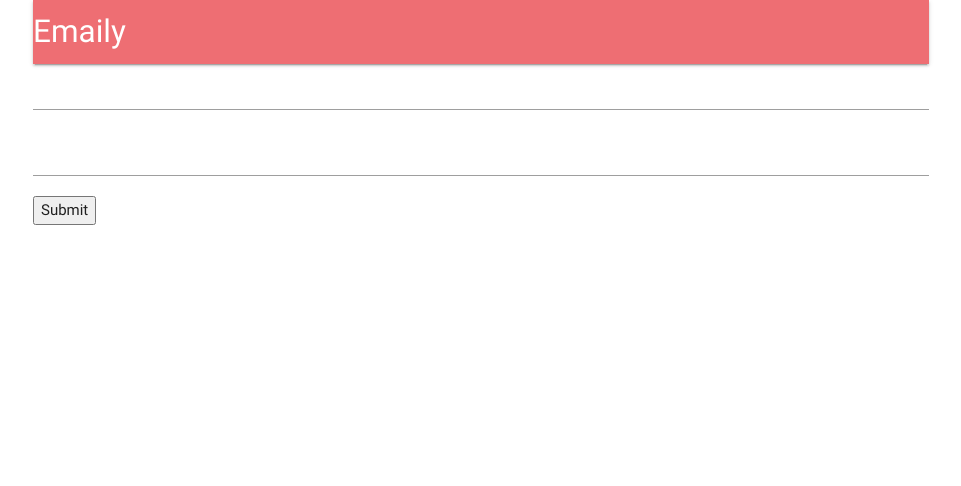
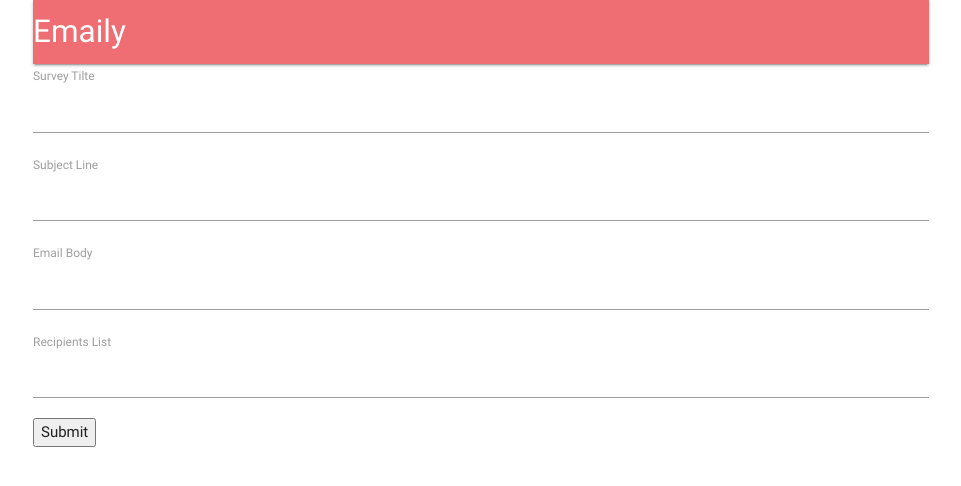
Before and after one commit to sapta94/SurveyApp, a React (Create React App) app in the folder client/: page /survey/new in a window 1280 px wide. Shown: the top 486 px of the page, without its empty margins (159-1120 px from the left). Built offline with nearby package versions, Linux system fonts and the light colour scheme; no server answers.

Commit message:
survey form modified

```diff
--- /dev/null
+++ b/client/src/components/Surveys/SurveyField.js
@@ -0,0 +1,10 @@
+import React from 'react'
+
+export default ({input,label}) => {
+    return(
+        <div>
+            <label>{label}</label>
+            <input {...input} />
+        </div>
+    )
+}
--- a/client/src/components/Surveys/SurveyForm.js
+++ b/client/src/components/Surveys/SurveyForm.js
@@ -1,13 +1,23 @@
 import React,{Component} from 'react';
 import {reduxForm,Field} from 'redux-form'
+import SurveyField from './SurveyField'
 
 class SurveyForm extends Component{
+    renderFileds(){
+        return(
+            <div>
+                <Field label="Survey Tilte" type="text" name="title" component={SurveyField} />
+                <Field label="Subject Line" type="text" name="subject" component={SurveyField} />
+                <Field label="Email Body" type="text" name="body" component={SurveyField} />
+                <Field label="Recipients List" type="text" name="emails" component={SurveyField} />
+            </div>
+        )
+    }
     render(){
         return(
             <div>
                 <form onSubmit={this.props.handleSubmit((values)=>console.log(values))}>
-                    <Field type="text" name="surveyTitle" component="input"/>
-                    <Field type="password" name="surveyTitle" component="input"/>
+                    {this.renderFileds()}
                 <button type="submit">Submit</button>
                 </form>
             </div>
--- a/client/src/reducers/authReducer.js
+++ b/client/src/reducers/authReducer.js
@@ -1,7 +1,7 @@
 import {FETCH_USER} from '../actions/types'
 
 export default function (state=null,action) {
-    console.log(action)
+    //console.log(action)
     switch(action.type){
         case FETCH_USER:
             return action.payload||false
```
